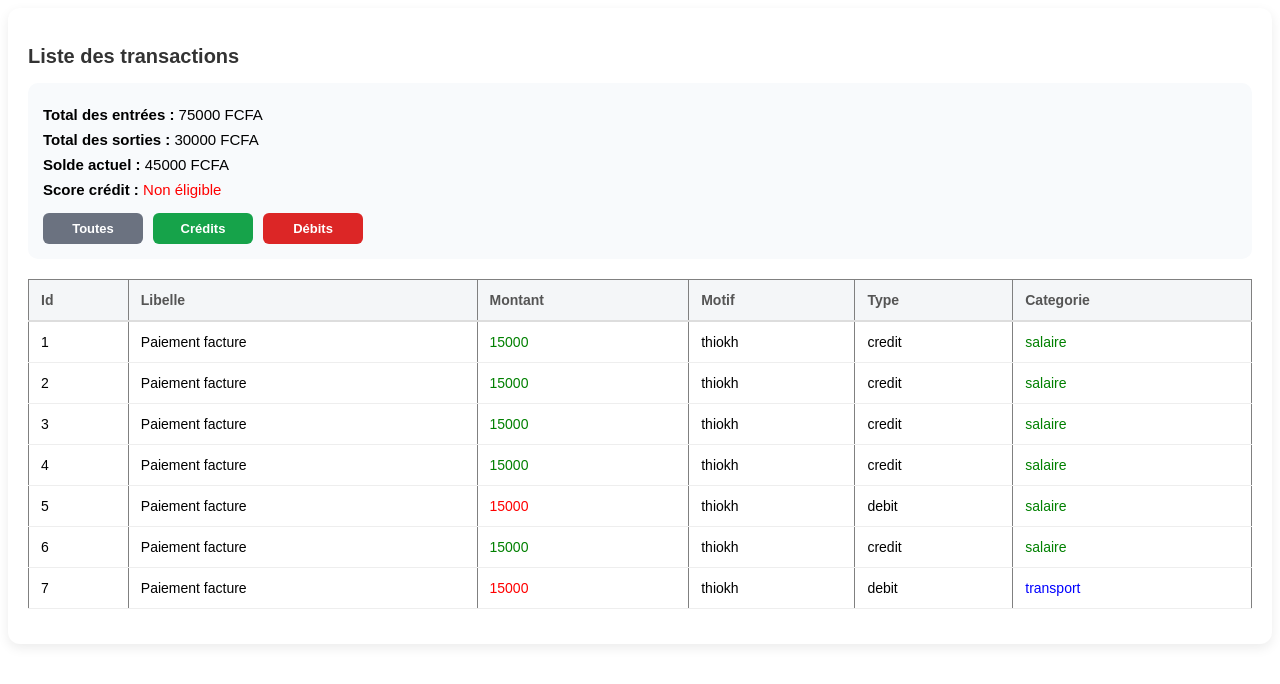
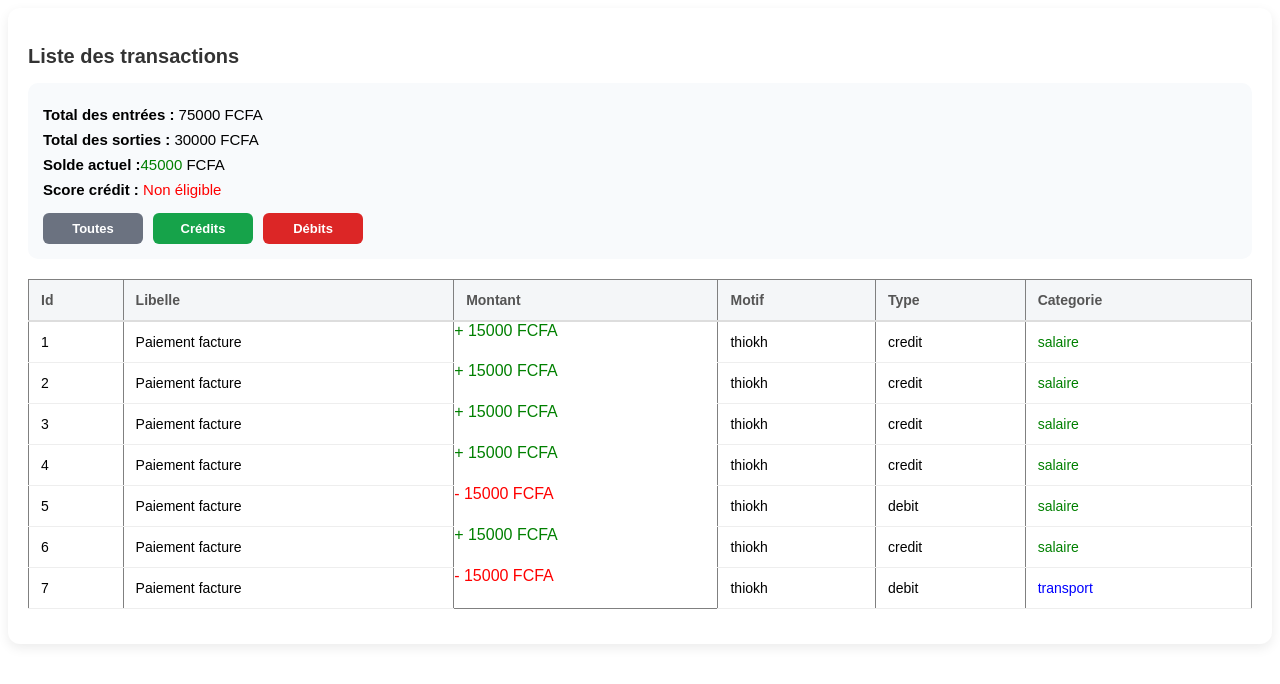
Before and after one commit to amethsy09/Angular_demo, an Angular app: page / in a window 1280 px wide. Shown: the top 684 px of the page. Built offline with nearby package versions, Linux system fonts and the light colour scheme.

Commit message:
Consolidation de l'Interface (Bindings & Control Flow) TERMINER

```diff
--- a/src/app/transaction-card/transaction-card.html
+++ b/src/app/transaction-card/transaction-card.html
@@ -5,7 +5,8 @@
   <div class="resume">
     <p><strong>Total des entrées :</strong> {{ totalEntrees() }} FCFA</p>
     <p><strong>Total des sorties :</strong> {{ totalSorties() }} FCFA</p>
-    <p><strong>Solde actuel :</strong> {{ soldeActuel() }} FCFA</p>
+    <p><strong>Solde actuel :</strong> <span [style.color]="soldeActuel() >= 0 ? 'green' : 'red'">{{ soldeActuel()
+        }}</span> FCFA</p>
     <p>
       <strong>Score crédit :</strong>
       <span [style.color]="scoreCredit() === 'Éligible au micro-crédit' ? 'green' : 'red'">
@@ -47,11 +48,22 @@
 
         <td>{{ t.id }}</td>
         <td>{{ t.libelle }}</td>
+        @if (t.type === 'credit') {
 
+        <span style="color: green;">
+          + {{ t.montant }} FCFA
+        </span>
 
-        <td [style.color]="t.type == 'credit' ? 'green' : 'red'">
+        } @else {
+
+        <span style="color: red;">
+          - {{ t.montant }} FCFA
+        </span>
+
+        }
+        <!-- <td [style.color]="t.type == 'credit' ? 'green' : 'red'">
           {{ t.montant }}
-        </td>
+        </td> -->
 
         <td>{{ t.motif }}</td>
         <td>{{ t.type }}</td>
```
